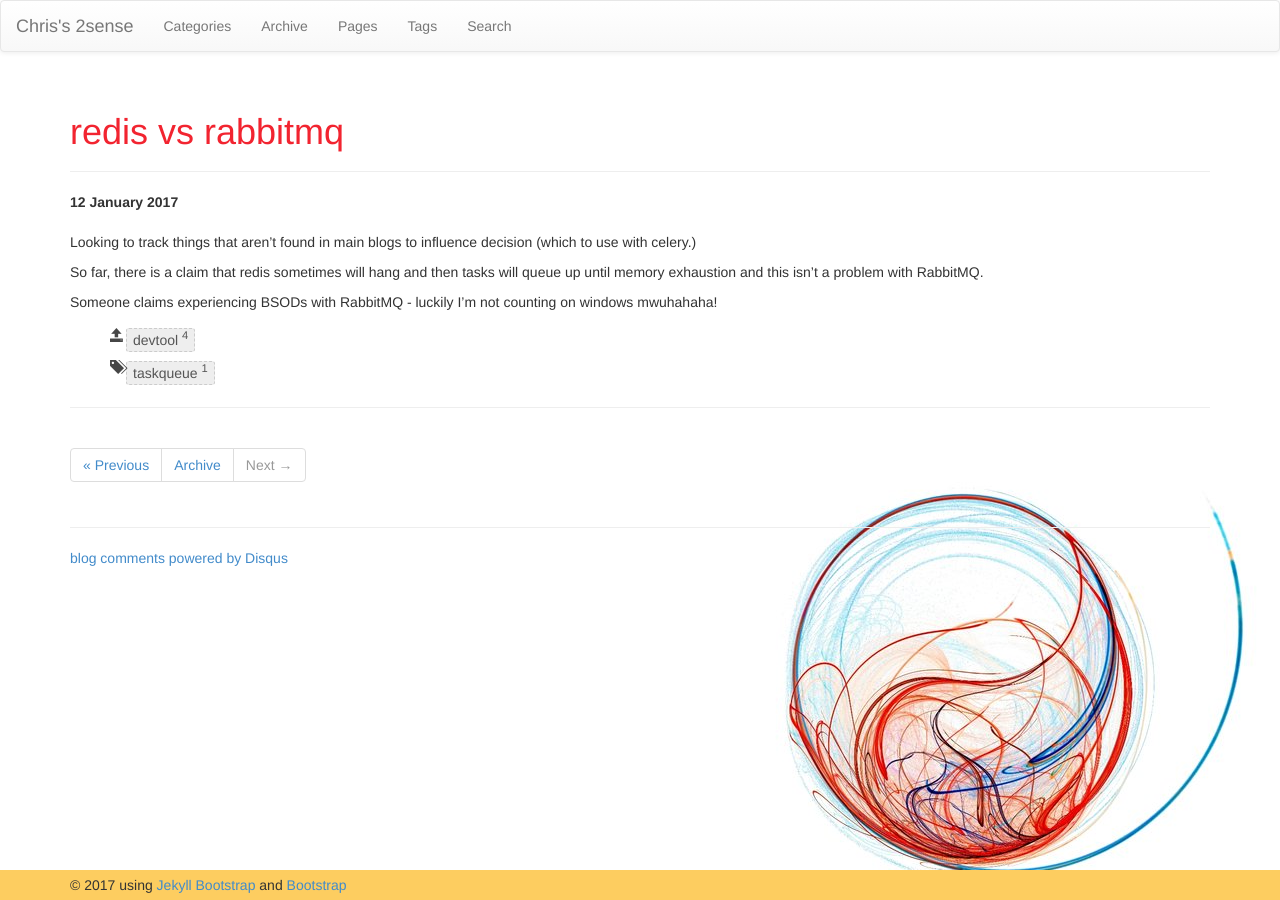
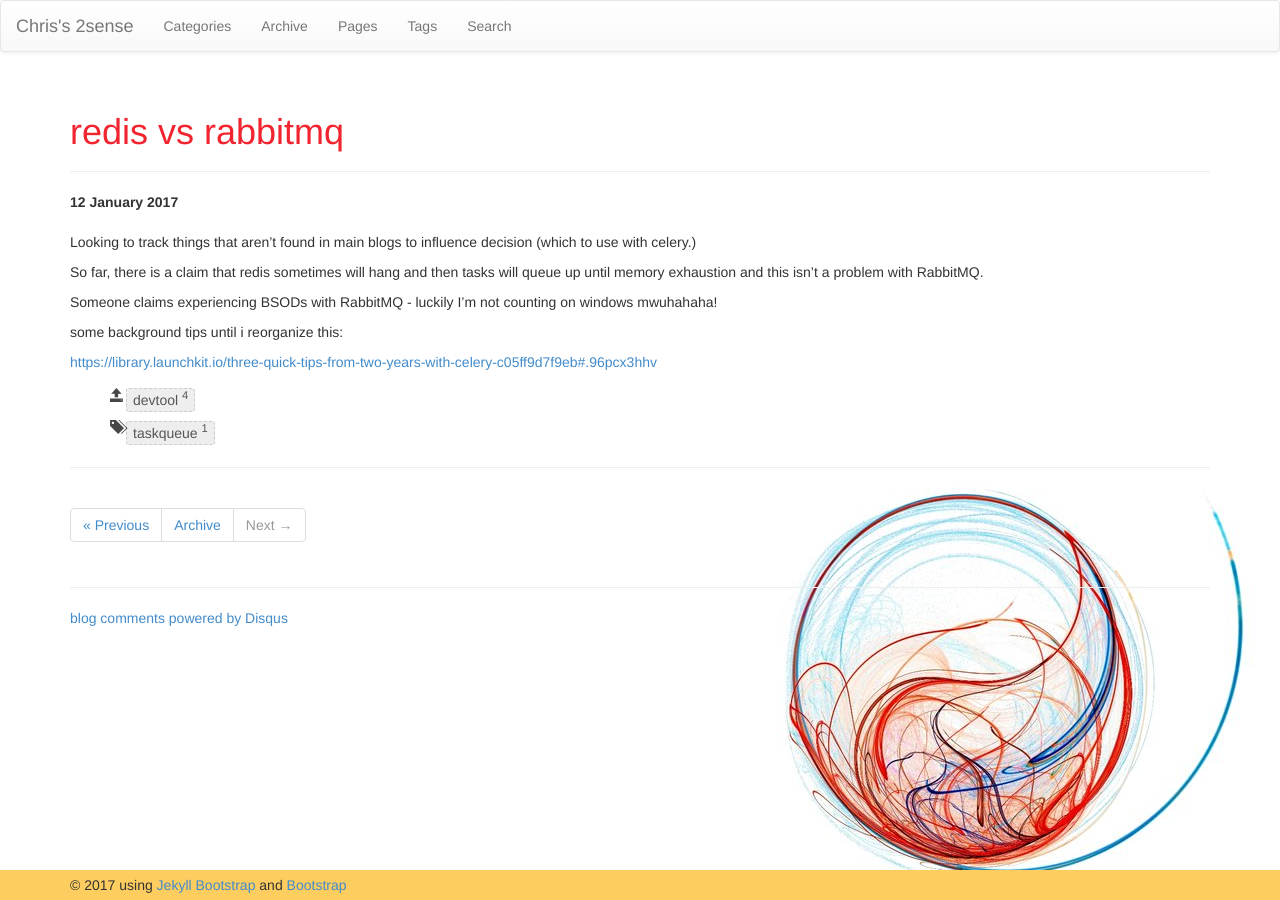
Before and after one commit to faizanvahevaria/chrisamow.github.io, a Jekyll site: the page built from _posts/2017-01-12-redis-vs-rabbitmq.md, in a window 1280 px wide. Built offline with Jekyll 4.4.1, drawn with Linux system fonts in a browser that asks for light colours; nearby versions of some CDN libraries; comment, search, counter and statistics services are not loaded.

Commit message:
blog content

```diff
--- a/_posts/2017-01-12-redis-vs-rabbitmq.md
+++ b/_posts/2017-01-12-redis-vs-rabbitmq.md
@@ -12,3 +12,9 @@ Looking to track things that aren't found in main blogs to influence decision (w
 So far, there is a claim that redis sometimes will hang and then tasks will queue up until memory exhaustion and this isn't a problem with RabbitMQ.
 
 Someone claims experiencing BSODs with RabbitMQ - luckily I'm not counting on windows mwuhahaha!
+
+
+
+some background tips until i reorganize this:
+
+<https://library.launchkit.io/three-quick-tips-from-two-years-with-celery-c05ff9d7f9eb#.96pcx3hhv>
```
